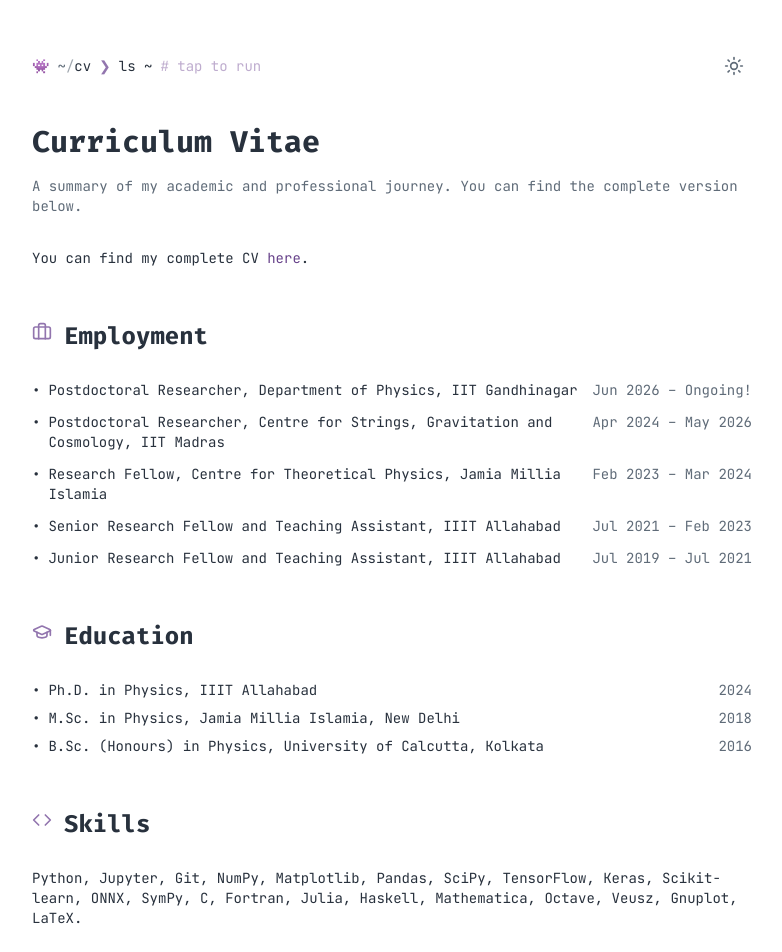
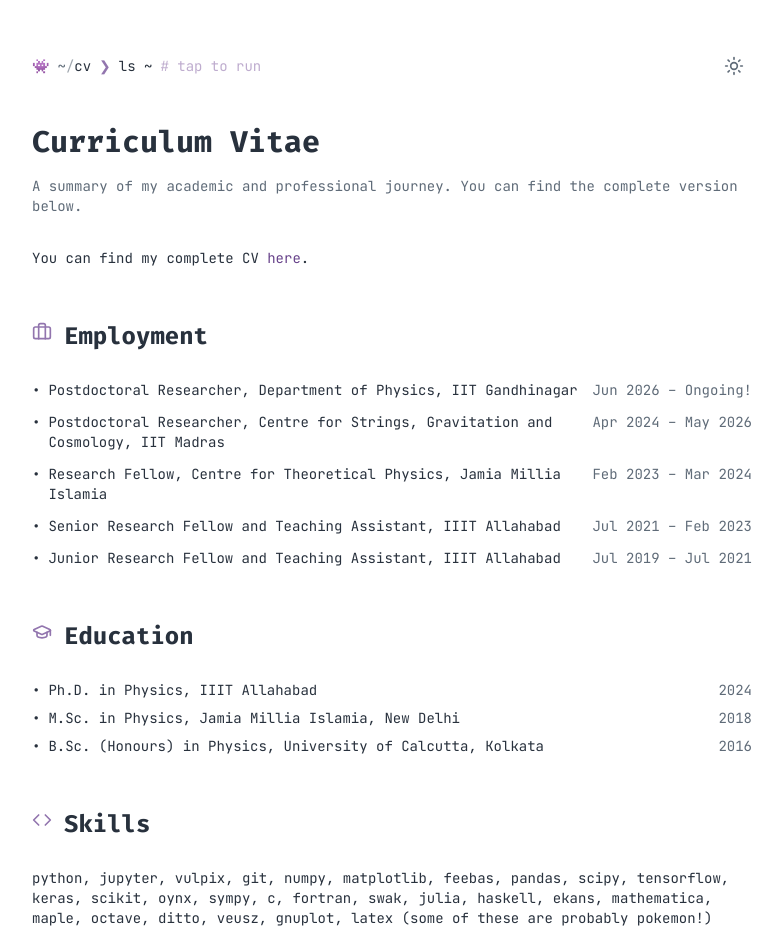
Before and after one commit to subhodeeps/nextjs-site, a Next.js app: page /cv in a window 1280 px wide. Shown: the top 952 px of the page, without its empty margins (248-1030 px from the left). Built offline with nearby package versions, Linux system fonts and the light colour scheme.

Commit message:
Restore the Pokémon in the CV skills list

```diff
--- a/src/app/cv/page.tsx
+++ b/src/app/cv/page.tsx
@@ -157,9 +157,10 @@
                         </div>
 
                         <Text>
-                            Python, Jupyter, Git, NumPy, Matplotlib, Pandas, SciPy, TensorFlow,
-                            Keras, Scikit-learn, ONNX, SymPy, C, Fortran, Julia, Haskell,
-                            Mathematica, Octave, Veusz, Gnuplot, LaTeX.
+                            python, jupyter, vulpix, git, numpy, matplotlib, feebas, pandas, scipy,
+                            tensorflow, keras, scikit, oynx, sympy, c, fortran, swak, julia,
+                            haskell, ekans, mathematica, maple, octave, ditto, veusz, gnuplot, latex
+                            (some of these are probably pokemon!)
                         </Text>
                     </div>
                 </div>
```
